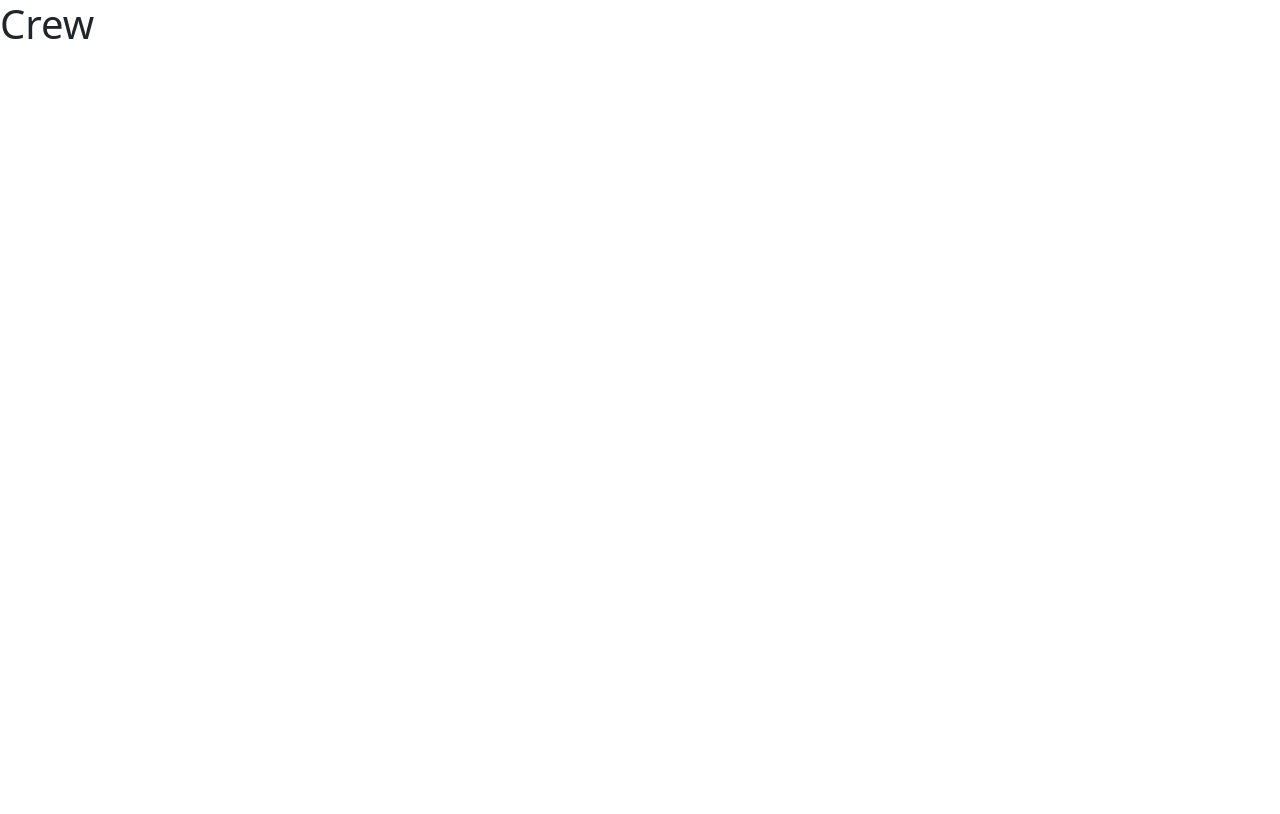
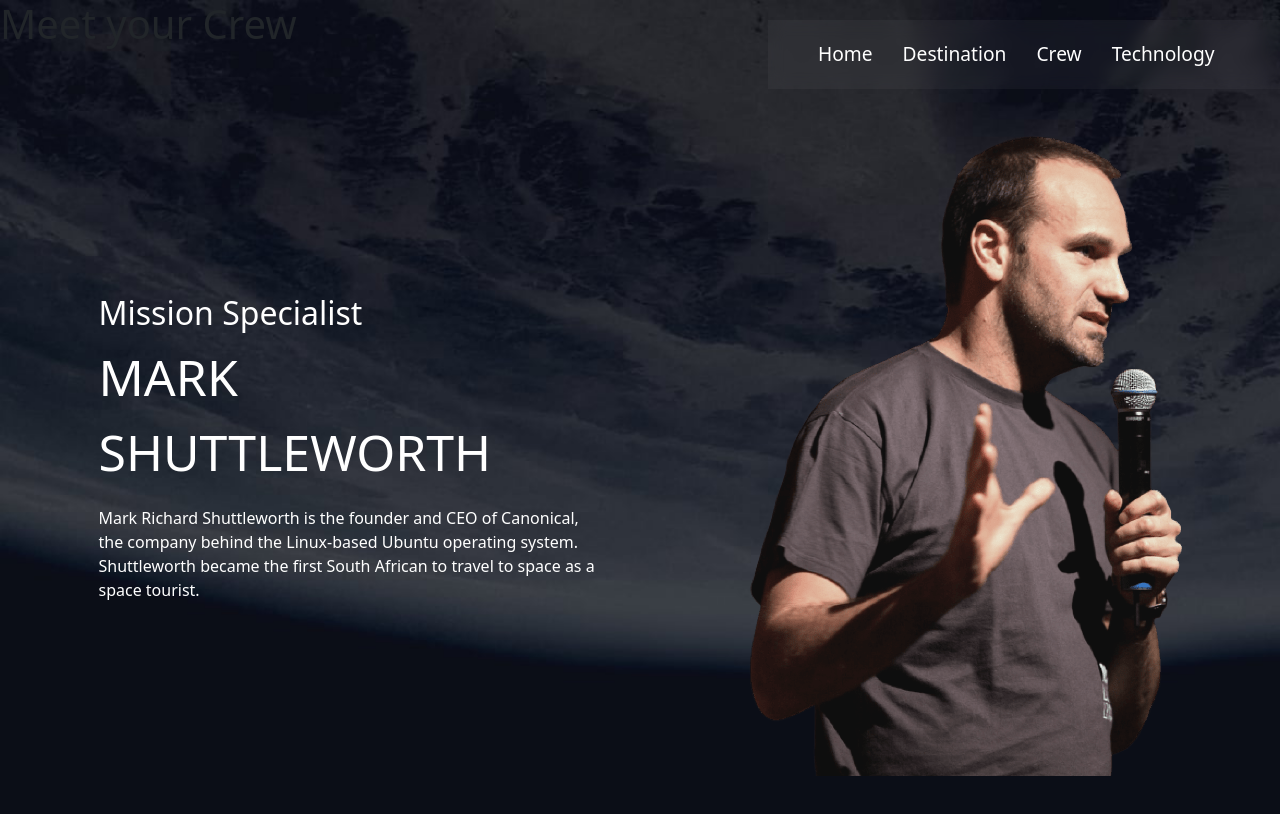
Before and after one commit to corentinnys/space-tourism-website, a React (Vite) app in the folder space-website/: page /Crew in a window 1280 px wide. Shown: the top 814 px of the page. Built offline with nearby package versions, Linux system fonts and the light colour scheme.

Commit message:
mise en place page crew avec slider

```diff
--- a/space-website/src/Crew.jsx
+++ b/space-website/src/Crew.jsx
@@ -1,11 +1,71 @@
 
 import { Routes, Route } from "react-router-dom";
-function Crew() {
+import {useEffect, useState} from "react";
+function Crew({data}) {
+    const [currentIndex, setCurrentIndex] = useState(0);
+
+    const currentItem = data?.[currentIndex];
+    useEffect(() => {
+        if (!data || data.length === 0) return;
+
+        const interval = setInterval(() => {
+            setCurrentIndex((prevIndex) =>
+                (prevIndex + 1) % data.length
+            );
+        }, 5000);
+
+        return () => clearInterval(interval); // nettoyage
+    }, [data]);
 
 
     return (
-        <>
-            <h1>Crew</h1></>
+         <div style={{ background: "url(./assets/crew/background-crew-desktop.jpg) no-repeat", height: "120vh",backgroundSize:"cover" }}>
+
+            <h1>Meet your Crew</h1>
+             <ul
+                 style={{
+                    display: "flex",
+                     justifyContent: "center",
+                     width: "100%",
+                     margin: "auto",
+                     padding: 0,
+                     listStyle: "none",
+                 }}
+             >
+                 {currentItem && (
+                     <li
+                         style={{
+                             display: "flex",
+                             justifyContent: "space-around",
+                             alignItems: "center",
+                             gap: "150px",
+                             height: "100vh",
+                             padding: "0 50px"
+                         }}
+                     >
+                         <div
+                             style={{
+                                 display: "flex",
+                                 flexDirection: "column",
+                                 justifyContent: "center",
+                                 maxWidth: "500px"
+                             }}
+                         >
+                             <h2 className="text-white">{currentItem.role}</h2>
+                             <p className="text-white" style={{fontSize:"50px",textTransform:"uppercase"}}>{currentItem.name}</p>
+                             <p className="text-white">{currentItem.bio}</p>
+                         </div>
+
+                         <div >
+                             <img
+                                 src={currentItem.images.png}
+                                 alt={currentItem.name}
+                             />
+                         </div>
+                     </li>
+                 )}
+             </ul>
+        </div>
     )
 }
 
--- a/space-website/src/Destination.jsx
+++ b/space-website/src/Destination.jsx
@@ -1,13 +1,19 @@
 import { useState } from "react";
 
 function Destination({ data }) {
-    const [selectedItem, setSelectedItem] = useState(null);
 
-    if (!data) return <div>Chargement...</div>;
+
 
     const handleSelection = (item) => {
         setSelectedItem(item);
     };
+    const [selectedItem, setSelectedItem] = useState(null);
+ const currentItem = selectedItem || data?.[0];
+
+
+
+
+
 
     return (
         <div
@@ -17,14 +23,23 @@
                 backgroundSize: "cover",
             }}
         >
-            <h1>Pick your destination</h1>
+
 
             <div className="container">
                 <div className="row">
-
+                    {/*<h1 className="text-white" style={{position:"relative",top:"100px"}}>Pick your destination</h1>*/}
                     {/* IMAGE */}
                     <div className="col-6 d-flex flex-column justify-content-center align-items-center">
-                        {selectedItem ? (
+
+                        <div className="col-6 d-flex justify-content-center align-items-center" style={{ position: "relative", top: "100px" }}>
+                            <img className="d-block w-100"
+                                src={currentItem?.images.png}
+                                alt={currentItem?.name}
+                                style={{ width: "400px", height: "500px"  }}
+                            />
+                        </div>
+
+                        {/*{selectedItem ? (
                             <img
                                 src={selectedItem.images.png}
                                 alt={selectedItem.name}
@@ -34,9 +49,9 @@
                             <img
                                 src={data[0].images.png}
                                 alt={data[0].name}
-                                style={{ width: "300px" }}
+                                style={{ width: "400px",position:"relative",top:"100px",right:"100px" }}
                             />
-                        )}
+                        )}*/}
                     </div>
 
                     {/* LISTE */}
@@ -60,10 +75,10 @@
                             }
 
                     </div>*/}
-                    <div className="col-4 d-flex flex-column justify-content-start align-items-end">
+                    <div className="col-6 d-flex flex-column justify-content-start align-items-end">
 
                         <ul style={{ marginTop: "250px" }}>
-                            {data.map((item, index) => (
+                            {data?.map((item, index) => (
                                 <li
                                     key={index}
                                     className={`text-white ${selectedItem?.name === item.name ? "active" : ""}`}
@@ -75,22 +90,22 @@
                             ))}
                         </ul>
 
-                        {selectedItem && (
+                        {currentItem && (
                                 <div  style={{ marginTop: "50px" }}>
-                                    <h2 className="text-white" style={{fontSize:"70px"}}>{selectedItem.name}</h2>
+                                    <h2 className="text-white" style={{fontSize:"70px"}}>{currentItem.name}</h2>
                                     <p className="text-white mt-3" style={{textAlign:"justify",marginBottom:"50px"}}>
-                                        {selectedItem.description}
+                                        {currentItem.description}
                                     </p>
                                     <hr className="text-white" style={{marginTo:"100px"}}/>
                                     <div>
                                         <div className="d-flex justify-content-between">
                                             <div className="text-white d-flex flex-column">
                                                 <span>Avg.distance</span>
-                                                <span style={{fontSize:"30px"}}>{selectedItem.distance}</span>
+                                                <span style={{fontSize:"30px"}}>{currentItem.distance}</span>
                                             </div>
                                             <div className="text-white  d-flex flex-column">
                                                 <span>Trtavel time</span>
-                                                <span style={{fontSize:"30px"}}>{selectedItem.travel}</span>
+                                                <span style={{fontSize:"30px"}}>{currentItem.travel}</span>
                                             </div>
                                         </div>
                                     </div>
--- a/space-website/src/Navigation.jsx
+++ b/space-website/src/Navigation.jsx
@@ -46,7 +46,7 @@
     <Routes>
         <Route path="/" element={<Home />} />
         <Route path="/destination" element={<Destination data={items.destinations}/>} />
-        <Route path="/Crew" element={<Crew />} />
+        <Route path="/Crew" element={<Crew  data={items.crew}/>} />
         <Route path="/Technology" element={<Technology />} />
     </Routes>
         </>
```
